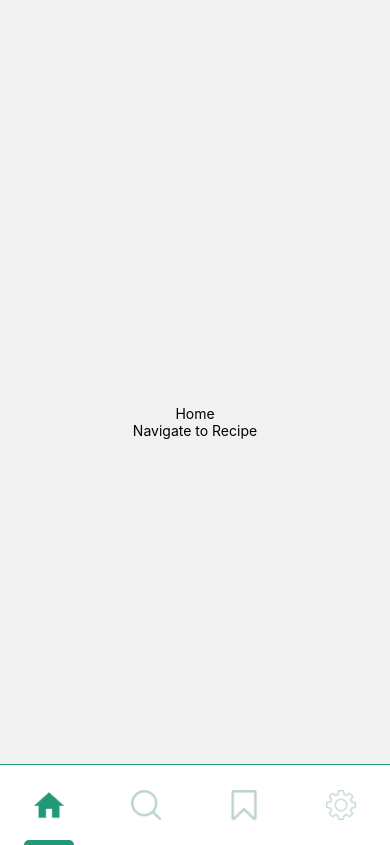
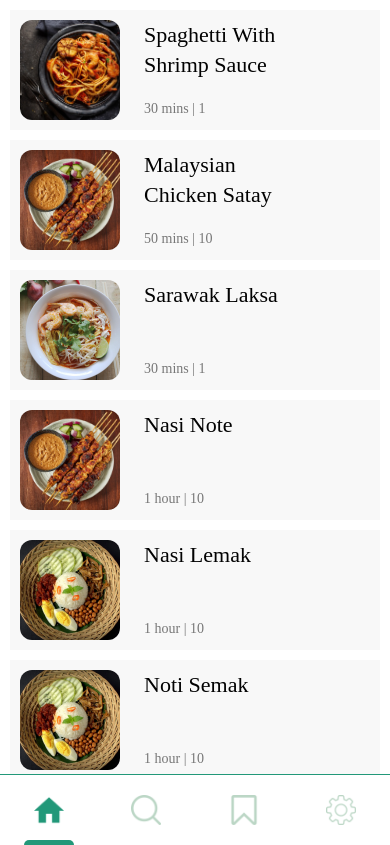
Before and after one commit to sadegh1379/Food_App, a React Native app: screen /Home in a window 390 px wide. Built offline with nearby package versions, Linux system fonts and the light colour scheme.

Commit message:
'home-c'

```diff
--- a/App.js
+++ b/App.js
@@ -14,6 +14,7 @@ const App = () => {
                 screenOptions={{
                     headerShown: false
                 }}
+                // change to login
                 initialRouteName={'Home'}
             >
                 <Stack.Screen
--- /dev/null
+++ b/components/CategoriCard.js
@@ -0,0 +1,60 @@
+import React from 'react'
+import {
+    View,
+   Text,
+   TouchableOpacity,
+   Image
+} from 'react-native'
+import { COLORS, FONTS, SIZES } from '../constants'
+
+const CategoriCard = ({categoriItem , onPress , containerCustomStyle}) => {
+    return (
+        <TouchableOpacity
+            style={{
+                padding : 10,
+                flexDirection:'row',
+                alignItems:'center',
+                marginTop : 10,
+                backgroundColor:COLORS.gray2,
+                marginHorizontal : 10,
+                ...containerCustomStyle
+            }}
+            onPress={onPress}
+        >
+            <Image
+                source={categoriItem.image}
+                resizeMode="cover"
+                style={{
+                    width : 100,
+                    height : 100,
+                    borderRadius : SIZES.radius
+                }}
+            />
+            <View style={{flex : 1, paddingHorizontal : SIZES.padding
+                ,height : '100%',
+            }}>
+                {/* name */}
+                <Text
+                    style={{
+                        color:COLORS.black,
+                        ...FONTS.h2,
+                        width : "80%"
+                    }}
+                >{categoriItem.name}</Text>
+                {/* services */}
+                <Text
+                    style={{
+
+                        color:COLORS.gray,
+                        ...FONTS.body4,
+                        position:'absolute',
+                        bottom : 0,
+                        left : SIZES.padding,
+                    }}
+                >{categoriItem.duration} | {categoriItem.serving}</Text>
+            </View>
+        </TouchableOpacity>
+    )
+}
+
+export default CategoriCard
--- a/components/TabIcon.js
+++ b/components/TabIcon.js
@@ -7,7 +7,7 @@ const TabIcon = ({focused , icon}) => {
         <View
             style={{
                 width : 50,
-                height : 80,
+                height : 70,
                 alignItems:'center',
                 justifyContent:'center'
             }}
--- a/components/index.js
+++ b/components/index.js
@@ -1,7 +1,9 @@
 import CustomTextButton from "./CustomTextButton";
 import TabIcon from './TabIcon'
+import CategoriCard from "./CategoriCard";
 
 export {
     CustomTextButton,
-    TabIcon
+    TabIcon,
+    CategoriCard
 }
--- a/constants/dummyData.js
+++ b/constants/dummyData.js
@@ -212,8 +212,158 @@ const trendingRecipes = [
     },
     {
         id: 4,
+        name: "Nasi Note",
+        image: images.satay,
+        duration: "1 hour",
+        serving: 10,
+        isBookmark: true,
+        category: "Local",
+        author: {
+            profilePic: images.UserProfile7,
+            name: "Ali Baba",
+        },
+        ingredients: [
+            {
+                id: 1,
+                icon: icons.chilli,
+                description: "Dried Chilli",
+                quantity: "30g"
+            },
+            {
+                id: 2,
+                icon: icons.garlic,
+                description: "Garlic cloves",
+                quantity: "3"
+            },
+            {
+                id: 3,
+                icon: icons.egg,
+                description: "Egg",
+                quantity: "10"
+            },
+            {
+                id: 4,
+                icon: icons.rice,
+                description: "rice",
+                quantity: "1kg"
+            },
+            {
+                id: 5,
+                icon: icons.anchovy,
+                description: "Dried anchovies",
+                quantity: "3 cups"
+            },
+
+
+        ],
+        viewers: [
+
+        ]
+    },
+    {
+        id: 5,
         name: "Nasi Lemak",
         image: images.nasiLemak,
+        duration: "1 hour",
+        serving: 10,
+        isBookmark: true,
+        category: "Local",
+        author: {
+            profilePic: images.UserProfile7,
+            name: "Ali Baba",
+        },
+        ingredients: [
+            {
+                id: 1,
+                icon: icons.chilli,
+                description: "Dried Chilli",
+                quantity: "30g"
+            },
+            {
+                id: 2,
+                icon: icons.garlic,
+                description: "Garlic cloves",
+                quantity: "3"
+            },
+            {
+                id: 3,
+                icon: icons.egg,
+                description: "Egg",
+                quantity: "10"
+            },
+            {
+                id: 4,
+                icon: icons.rice,
+                description: "rice",
+                quantity: "1kg"
+            },
+            {
+                id: 5,
+                icon: icons.anchovy,
+                description: "Dried anchovies",
+                quantity: "3 cups"
+            },
+
+
+        ],
+        viewers: [
+
+        ]
+    },
+    {
+        id: 6,
+        name: "Noti Semak",
+        image: images.nasiLemak,
+        duration: "1 hour",
+        serving: 10,
+        isBookmark: true,
+        category: "Local",
+        author: {
+            profilePic: images.UserProfile7,
+            name: "Ali Baba",
+        },
+        ingredients: [
+            {
+                id: 1,
+                icon: icons.chilli,
+                description: "Dried Chilli",
+                quantity: "30g"
+            },
+            {
+                id: 2,
+                icon: icons.garlic,
+                description: "Garlic cloves",
+                quantity: "3"
+            },
+            {
+                id: 3,
+                icon: icons.egg,
+                description: "Egg",
+                quantity: "10"
+            },
+            {
+                id: 4,
+                icon: icons.rice,
+                description: "rice",
+                quantity: "1kg"
+            },
+            {
+                id: 5,
+                icon: icons.anchovy,
+                description: "Dried anchovies",
+                quantity: "3 cups"
+            },
+
+
+        ],
+        viewers: [
+
+        ]
+    },
+    {
+        id: 7,
+        name: "Lennoc Scop",
+        image: images.laksa,
         duration: "1 hour",
         serving: 10,
         isBookmark: true,
--- a/navigation/tabs.js
+++ b/navigation/tabs.js
@@ -20,7 +20,7 @@ const Tabs = () => {
                    left : 0,
                    right : 0,
                    bottom : 0,
-                   height : 80,
+                   height : 70,
                    borderTopColor : COLORS.darkGreen
                }
            }}
--- a/screens/Home.js
+++ b/screens/Home.js
@@ -1,27 +1,36 @@
 import React from 'react';
 import {
-    View,
-    Text,
-    TouchableOpacity
+  View,
+  Text,
+  TouchableOpacity,
+  SafeAreaView,
+  FlatList,
 } from 'react-native';
+import { COLORS, dummyData } from '../constants';
+import { CategoriCard } from '../components';
 
-const Home = ({ navigation }) => {
-    return (
-        <View
-            style={{
-                flex: 1,
-                alignItems: 'center',
-                justifyContent: 'center'
+const Home = ({navigation}) => {
+  return(
+    <SafeAreaView style={{flex :1 , backgroundColor:COLORS.white}}>
+        <FlatList
+            data={dummyData.categories}
+            keyExtractor={item=>`${item.id}`}
+            keyboardDismissMode="on-drag"
+            showsVerticalScrollIndicator={false}
+            renderItem={({item})=><CategoriCard
+                categoriItem={item}
+                containerCustomStyle={{}}
+                onPress={()=>navigation.navigate('Recipe' , {recipe : item})}
+                />}
+            ListHeaderComponent={()=>{
+                return(<View></View>)
             }}
-        >
-            <Text>Home</Text>
-            <TouchableOpacity
-                onPress={() => navigation.navigate("Recipe")}
-            >
-                <Text>Navigate to Recipe</Text>
-            </TouchableOpacity>
-        </View>
-    )
-}
+            ListFooterComponent={()=>{
+                return(<View style={{marginBottom:80}}></View>)
+            }}
+        />
+    </SafeAreaView>
+  )
+};
 
 export default Home;
--- a/screens/Recipe.js
+++ b/screens/Recipe.js
@@ -1,10 +1,19 @@
-import React from 'react';
+import React ,{useState , useEffect} from 'react';
 import {
     View,
     Text
 } from 'react-native';
 
-const Recipe = () => {
+const Recipe = ({route , navigation}) => {
+    const [selectedRecipe, setSelectedRecipe] = useState(null)
+
+    useEffect(()=>{
+        setSelectedRecipe(route.params.recipe)
+    },[])
+    if(selectedRecipe === null){
+        return null
+    }
+
     return (
         <View
             style={{
@@ -13,7 +22,7 @@ const Recipe = () => {
                 justifyContent: 'center'
             }}
         >
-            <Text>Recipe</Text>
+            <Text>Recipe {selectedRecipe.name}</Text>
         </View>
     )
 }
```
